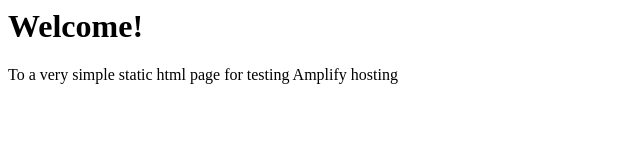
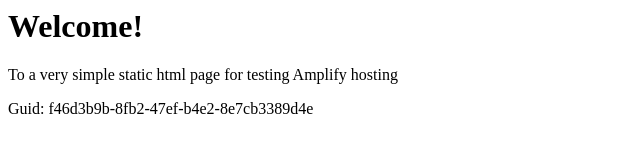
Before and after one commit to aws-aemilia-mxp/Github-PR-Commit-Integration-Test-DoNotTouch-Gith-P5X5MO5I-v1-prod-eu-south-1, a website: page src/index.html in a window 1280 px wide. Shown: the whole page, without its empty margins (0-640 px from the left). Drawn offline with Linux system fonts and the light colour scheme.

Commit message:
commit from integ tests

```diff
--- a/src/index.html
+++ b/src/index.html
@@ -1,3 +1,5 @@
+
+
 <html lang="en">
 
 <head>
@@ -10,6 +12,6 @@
 <body>
     <h1>Welcome!</h1>
     <p>To a very simple static html page for testing Amplify hosting</p>
-</body>
+    <p>Guid: f46d3b9b-8fb2-47ef-b4e2-8e7cb3389d4e</p></body>
 
 </html>
```
